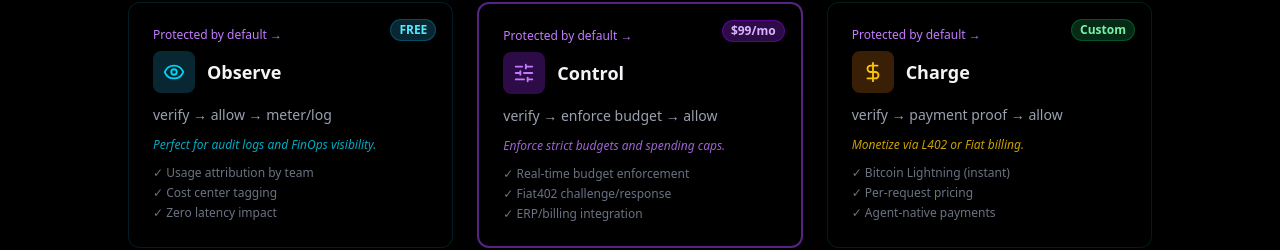
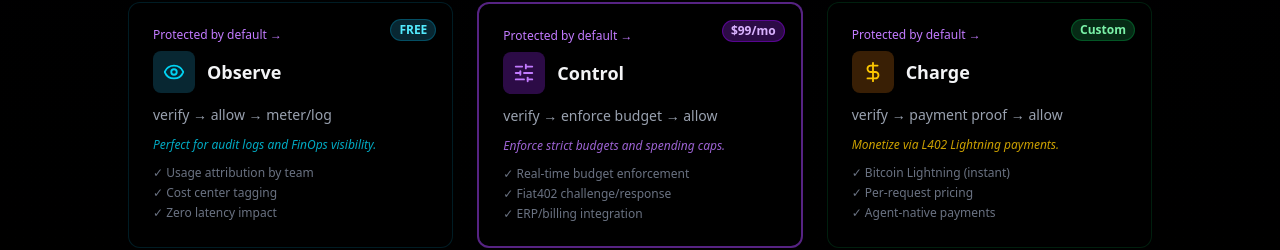
Before and after one commit to SatGate-io/satgate, a Next.js app in the folder satgate-landing/: page / in a window 1280 px wide. Shown: the part 2289-2539 px from the top of the page. Built offline with nearby package versions, Linux system fonts and the light colour scheme.

Commit message:
fix: Charge policy copy — L402 Lightning only, not Fiat

```diff
--- a/satgate-landing/app/page.tsx
+++ b/satgate-landing/app/page.tsx
@@ -389,7 +389,7 @@ const LandingPage = () => {
                 verify → payment proof → allow
               </p>
               <p className="text-xs text-yellow-400/80 mb-3 italic">
-                Monetize via L402 or Fiat billing.
+                Monetize via L402 Lightning payments.
               </p>
               <ul className="text-xs text-gray-500 space-y-1">
                 <li>✓ Bitcoin Lightning (instant)</li>
```
